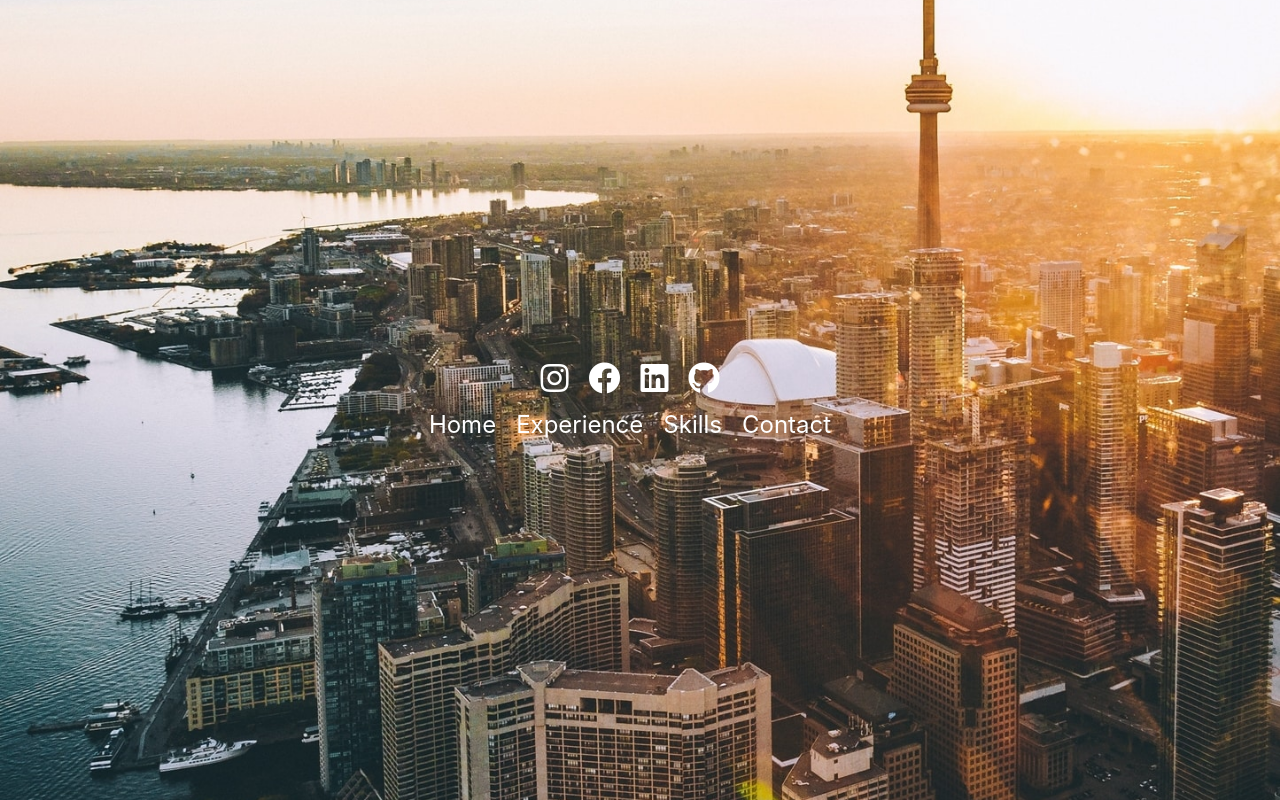
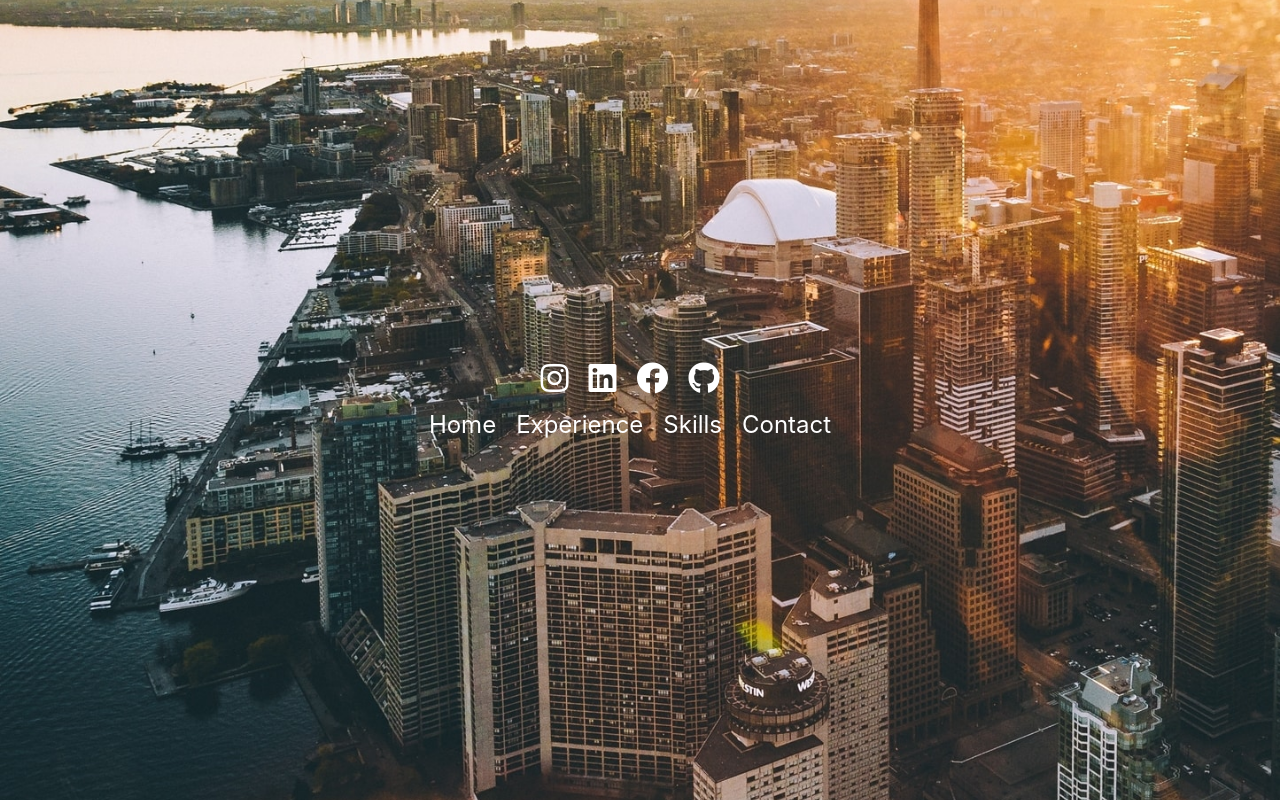
Before and after one commit to crimsonality/test, a React (Create React App) app: page / in a window 1280 px wide. Shown: the top 800 px of the page. Built offline with nearby package versions, Linux system fonts and the light colour scheme.

Commit message:
rewrite image lazy loading

```diff
--- a/src/App.js
+++ b/src/App.js
@@ -6,6 +6,7 @@ import Footer from './Components/Footer/Footer';
 import './scss/App.scss';
 
 class App extends Component {
+
    render() {
       return (
          <div>
@@ -16,17 +17,6 @@ class App extends Component {
       );
    }
 
-
-  componentDidMount(){
-      this.lazyloading();
-  }
-
-  lazyloading(){
-      var element = ReactDOM.findDOMNode(this).getElementsByClassName('lazy');
-      setTimeout(function(){
-          element[0]["className"] += " loaded";
-      });
-  }
 }
 
 export default App;
--- a/src/Components/Header/Header.js
+++ b/src/Components/Header/Header.js
@@ -1,23 +1,21 @@
 import React, { Component } from 'react';
 import Navbar from './Navbar';
+import SocialIcon from './SocialIcon';
+import LazyImage from '../LazyImage';
 import '../../scss/Header.scss';
+import BackgroundImage from '../../assets/img/background.jpg';
 
 class Header extends Component {
-    constructor(props) {
-        super(props)
-        this.state = {
-            loaded: false
-        }
-     }
 
    render() {
    return (
-        <header className="header-container lazy">
+   <header>
+      <LazyImage src={BackgroundImage} class="img-background"/>
       <div className="social-icon-container">
-                <a className="social-icon" target="_blank" rel="noopener noreferrer" href="https://www.instagram.com/crimsonality/"><i className="fab fa-instagram fa-2x"></i></a>
-                <a className="social-icon" target="_blank" rel="noopener noreferrer" href="https://www.facebook.com/jiwizzle"><i className="fab fa-facebook fa-2x"></i></a>
-                <a className="social-icon" target="_blank" rel="noopener noreferrer" href="https://www.linkedin.com/in/kimjiwoo/"><i className="fab fa-linkedin fa-2x"></i></a>
-                <a className="social-icon" target="_blank" rel="noopener noreferrer" href="https://github.com/crimsonality"><i className="fab fa-github fa-2x"></i></a>
+         <SocialIcon link="https://www.instagram.com/crimsonality/" name="instagram"/>
+         <SocialIcon link="https://www.facebook.com/jiwizzle" name="linkedin"/>
+         <SocialIcon link="https://www.linkedin.com/in/kimjiwoo" name="facebook"/>
+         <SocialIcon link="https://github.com/crimsonality" name="github"/>
       </div>
       <Navbar />
    </header>
--- /dev/null
+++ b/src/Components/Header/SocialIcon.js
@@ -0,0 +1,13 @@
+import React, { Component } from 'react';
+import '../../scss/Header.scss';
+
+class SocialIcon extends Component {
+
+    render() {
+    return (
+        <a className="social-icon" target="_blank" rel="noopener noreferrer" href={this.props.link}><i className={"fab fa-"+this.props.name+" fa-2x"}></i></a>
+    );
+    }
+}
+
+export default SocialIcon;
--- /dev/null
+++ b/src/Components/LazyImage.js
@@ -0,0 +1,23 @@
+import React, { Component } from 'react';
+
+class LazyImage extends Component {
+   constructor(props) {
+      super(props);
+      this.state = {
+         loaded: false,
+         class: ''
+      }
+   }
+
+
+
+   render() {
+      return <img src={this.props.src} className={this.props.class+' '+this.state.class} onLoad={this.onload}/>;
+   }
+
+   onload = () => {
+      this.setState(() => ({ loaded: true, class: 'img-loaded'}));
+   }
+}
+
+export default LazyImage;
--- a/src/scss/App.scss
+++ b/src/scss/App.scss
@@ -12,3 +12,22 @@ code {
   font-family: source-code-pro, Menlo, Monaco, Consolas, "Courier New",
     monospace;
 }
+
+img {
+   visibility: hidden;
+   opacity: 0;
+   transition: 2s;
+}
+
+.img-background {
+   position: absolute;
+   z-index: -1;
+   width: 100%;
+   height: 100%;
+   object-fit: cover;
+}
+
+.img-loaded {
+   visibility: visible;
+   opacity: 1;
+}
--- a/src/scss/Header.scss
+++ b/src/scss/Header.scss
@@ -1,21 +1,10 @@
 header {
   position: relative;
-  background-image: url("../assets/img/background.jpg");
-  background-size: cover;
-  background-position: 100% 30%;
   min-height: 100vh;
   display: flex;
-  visibility: hidden;
-  opacity: 0;
   flex-direction: column;
   align-items: center;
   justify-content: center;
-  transition: 0.5s ;
-
-  &.loaded{
-      visibility: visible;
-      opacity: 1;
-  }
 }
 
 .social-icon-container{
```
Lines whose indentation alone changed are shown as unchanged.
